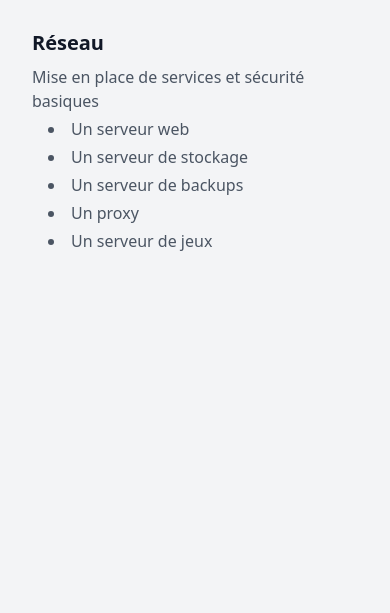
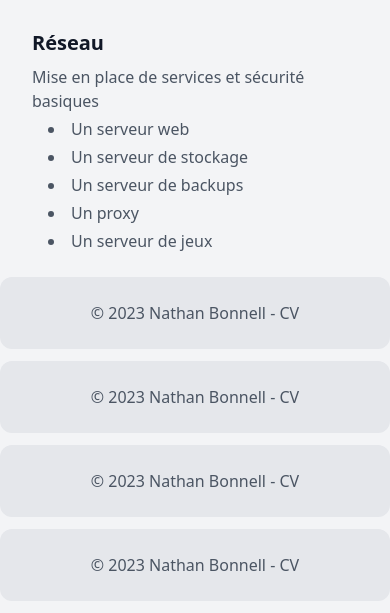
Before and after one commit to Wiibleyde/wiibleyde.github.io, a website: page cv/index.html in a window 390 px wide. Shown: the part 2468-3081 px from the top of the page. Before the commit the page ends 2745 px from the top, so only its background shows below. Drawn offline with nearby package versions, Linux system fonts and the light colour scheme.

Commit message:
Add footer to CV
Signed-off-by: Wiibleyde <98520181+Wiibleyde@users.noreply.github.com>

```diff
--- a/cv/index.html
+++ b/cv/index.html
@@ -592,19 +592,27 @@
         </div>
     </body>
     <footer>
-        <div class="md:hidden lg:hidden xl:hidden print:hidden">
-
+        <div class="sm:block md:hidden lg:hidden xl:hidden print:hidden">
+            <div class="container mx-auto py-6 bg-gray-200 dark:bg-gray-900 rounded-xl mb-3">
+                <p class="text-center text-gray-600 dark:text-gray-400">© 2023 Nathan Bonnell - CV</p>
+            </div>
         </div>
-        <div class="sm:hidden lg:hidden xl:hidden print:hidden">
-
+        <div class="sm:hidden md:block lg:hidden xl:hidden print:hidden">
+            <div class="container mx-auto py-6 bg-gray-200 dark:bg-gray-900 rounded-xl mb-3">
+                <p class="text-center text-gray-600 dark:text-gray-400">© 2023 Nathan Bonnell - CV</p>
+            </div>
         </div>
-        <div class="sm:hidden md:hidden xl:hidden print:hidden">
-
+        <div class="sm:hidden md:hidden lg:block xl:hidden print:hidden">
+            <div class="container mx-auto py-6 bg-gray-200 dark:bg-gray-900 rounded-xl mb-3">
+                <p class="text-center text-gray-600 dark:text-gray-400">© 2023 Nathan Bonnell - CV</p>
+            </div>
         </div>
-        <div class="sm:hidden md:hidden lg:hidden print:hidden">
-
+        <div class="sm:hidden md:hidden lg:hidden xl:block print:hidden">
+            <div class="container mx-auto py-6 bg-gray-200 dark:bg-gray-900 rounded-xl mb-3">
+                <p class="text-center text-gray-600 dark:text-gray-400">© 2023 Nathan Bonnell - CV</p>
+            </div>
         </div>
-        <div class="sm:hidden md:hidden lg:hidden xl:hidden">
+        <div class="sm:hidden md:hidden lg:hidden xl:hidden print:block">
 
         </div>
     </footer>
```
